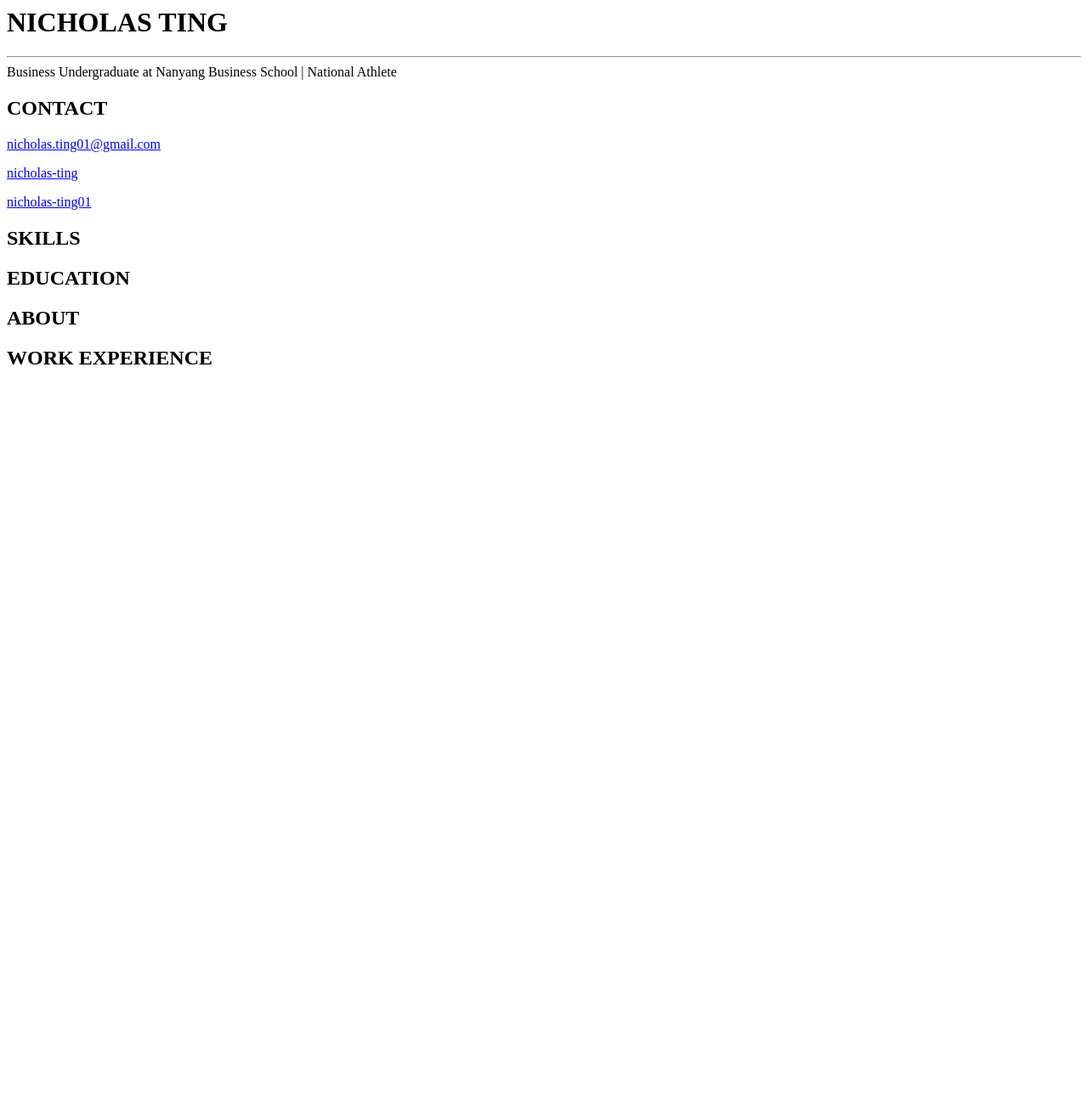
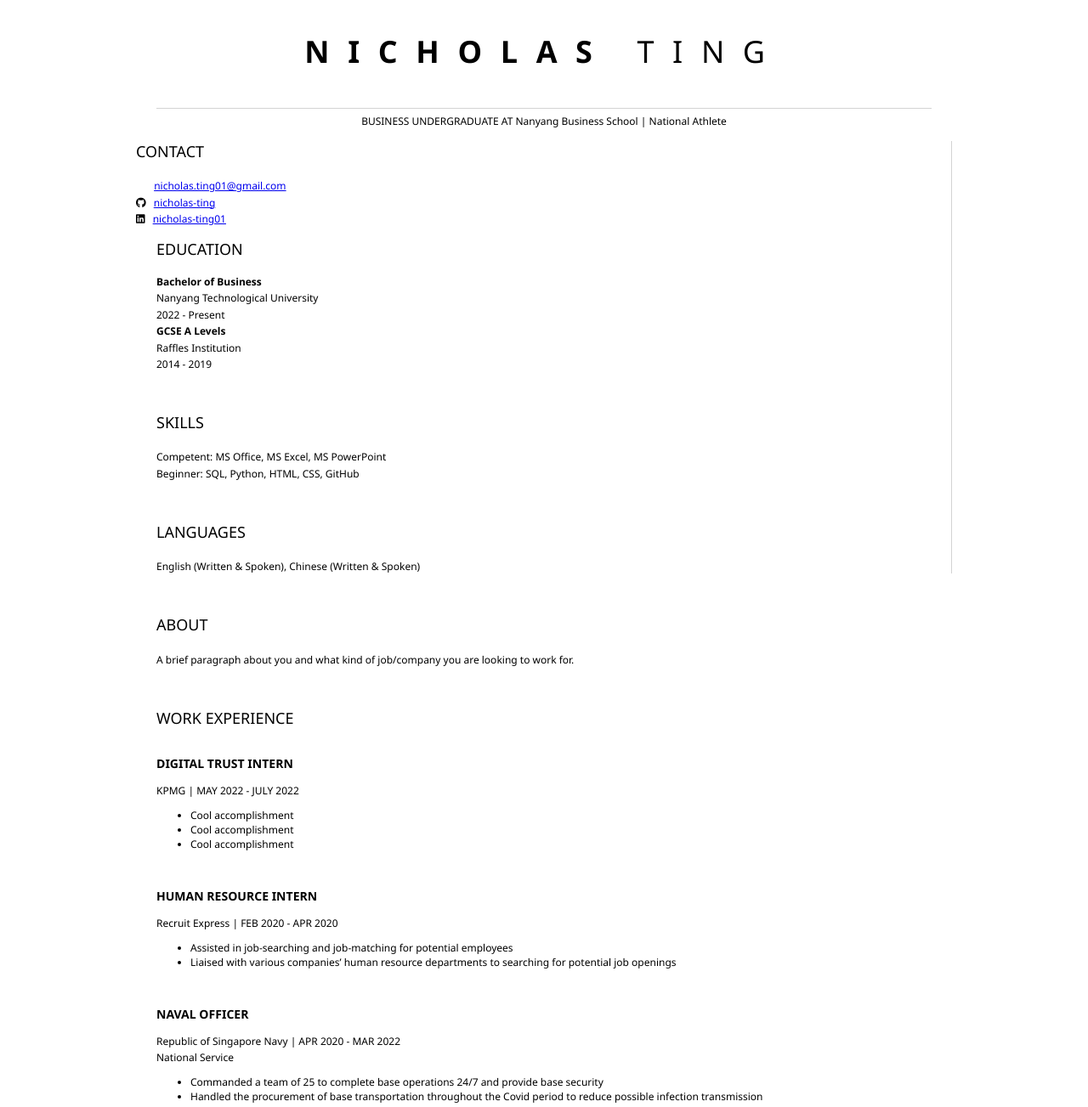
Before and after one commit to nicholas-ting/resume, a plain HTML site: page index.html in a window 1280 px wide. Shown: the whole page at 85% size. Before the commit the page ends 800 px from the top, so only its background shows below. Drawn offline with Linux system fonts and the light colour scheme.

Commit message:
Update Resume Content

```diff
--- a/index.html
+++ b/index.html
@@ -1,8 +1,8 @@
 <html>
     <head>
-            <link href=""style.css" rel=""stylesheet">
+            <link href="style.css" rel="stylesheet">
             <title> Nicholas Ting </title>
-            <link rel="stylesheet" href=""http://cdnjs.cloudflare"
+            <link rel="stylesheet" href="https://cdnjs.cloudflare.com/ajax/libs/font-awesome/5.15.4/css/all.min.css">
     </head>
 
     <body>
@@ -10,7 +10,7 @@
             <!-- resume header with your name and title -->
             <h1><b>NICHOLAS</b> TING</h1>
             <hr>
-           Business Undergraduate at Nanyang Business School | National Athlete
+           BUSINESS UNDERGRADUATE AT Nanyang Business School | National Athlete
         </header>
         <main>
             <article id="mainLeft"
@@ -30,23 +30,79 @@
                         <a href="https://sg.linkedin.com/in/nicholas-ting01">nicholas-ting01</a>
                     </p>
                 </section>
+				<section>
+					<h2>EDUCATION</h2>
+                    <b>Bachelor of Business</b>
+                    <p>
+                        Nanyang Technological University
+                    </p>
+                    <p>
+                        2022 - Present
+                    </p>
+                    <b>GCSE A Levels</b>
+	<p>
+		Raffles Institution
+	</p>
+	<p>
+		2014 - 2019
+	</p>
+
+
+				</section>
                 <section>
 					<h2>SKILLS</h2>
 					<!-- your skills AKA "buzzwords" -->
+                    <p>Competent: MS Office, MS Excel, MS PowerPoint</p>
+                    <p>Beginner: SQL, Python, HTML, CSS, GitHub</p>
 				</section>
-				<section>
-					<h2>EDUCATION</h2>
-					<!-- your education -->
+                <section>
+					<h2>LANGUAGES
+                    </h2>
+                    <p>English (Written & Spoken), Chinese (Written & Spoken)</p>
 				</section>
 			</article>
 			<article id="mainRight">
 				<section>
 					<h2>ABOUT</h2>
 					<!-- about you -->
+                    <p>A brief paragraph about you and what kind of job/company you are looking to work for.</p>
 				</section>
 				<section>
 					<h2>WORK EXPERIENCE</h2>
 					<!-- your work experience -->
+                    <h3><b>DIGITAL TRUST INTERN</b></h3>
+<p>
+		KPMG | MAY 2022 - JULY 2022
+</p>
+<p>
+		<!-- Describe what you did in this position with one summary sentence and no more than 3 bullet points with specific highlights-->
+</p>
+<ul>
+		<li>Cool accomplishment</li>
+		<li>Cool accomplishment</li>
+		<li>Cool accomplishment</li>
+</ul>
+<br>
+                    <h3><b>HUMAN RESOURCE INTERN</b></h3>
+<p>
+		Recruit Express | FEB 2020 - APR 2020
+</p>
+<ul>
+		<li>Assisted in job-searching and job-matching for potential employees</li>
+		<li>Liaised with various companies’ human resource departments to searching for potential job openings</li>
+</ul>
+<br>
+<h3><b>NAVAL OFFICER</b></h3>
+<p>
+		Republic of Singapore Navy | APR 2020 - MAR 2022
+</p>
+<p>
+		National Service
+</p>
+<ul>
+		<li>Commanded a team of 25 to complete base operations 24/7 and provide base security</li>
+		<li>Handled the procurement of base transportation throughout the Covid period to reduce possible infection transmission</li>
+</ul>
 				</section>
 			</article>
 		</main>
--- a/style.css
+++ b/style.css
@@ -0,0 +1,60 @@
+body {
+    font-family: 'Segoe UI', Tahoma, Geneva, Verdana, sans-serif;
+    font-size: 12px;
+    max-width: 960px;
+    margin: auto;
+}
+h1 {
+    font-size: 3em;
+    letter-spacing: .6em;
+    padding-top: 1em;
+    padding-bottom: 1em;
+}
+
+h2 {
+    font-size: 1.5em;
+    padding-bottom: 1em;
+}
+<main>
+    <article>
+        Contact info
+    </article>
+    <article>
+        About you & experience
+    </article>
+</main>
+main {
+    display: grid;
+    grid-template-columns: 40% 60%;
+    margin-top: 3em;
+}
+header {
+    text-align: center;
+    margin: auto 2em;
+}
+
+section {
+    margin: auto 1em 4em 2em;
+}
+
+i {
+    margin-right: .5em;
+}
+
+p {
+    margin: .2em auto
+}
+
+hr {
+    border: none;
+    background-color: lightgray;
+    height: 1px;
+}
+
+h1, h2 {
+    font-weight: 100;
+    margin-bottom: 0;
+}
+#mainLeft {
+    border-right: 1px solid lightgray;
+ }
```
